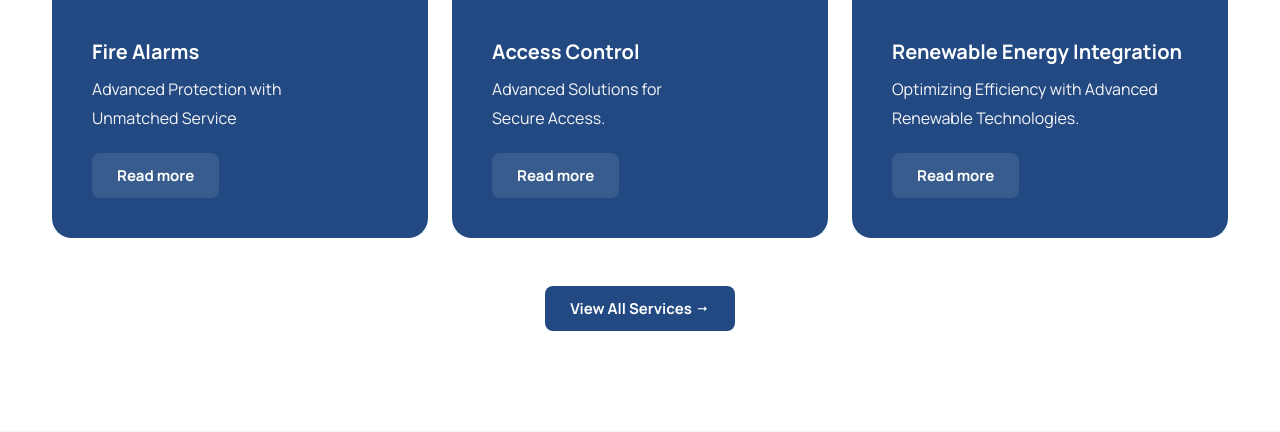
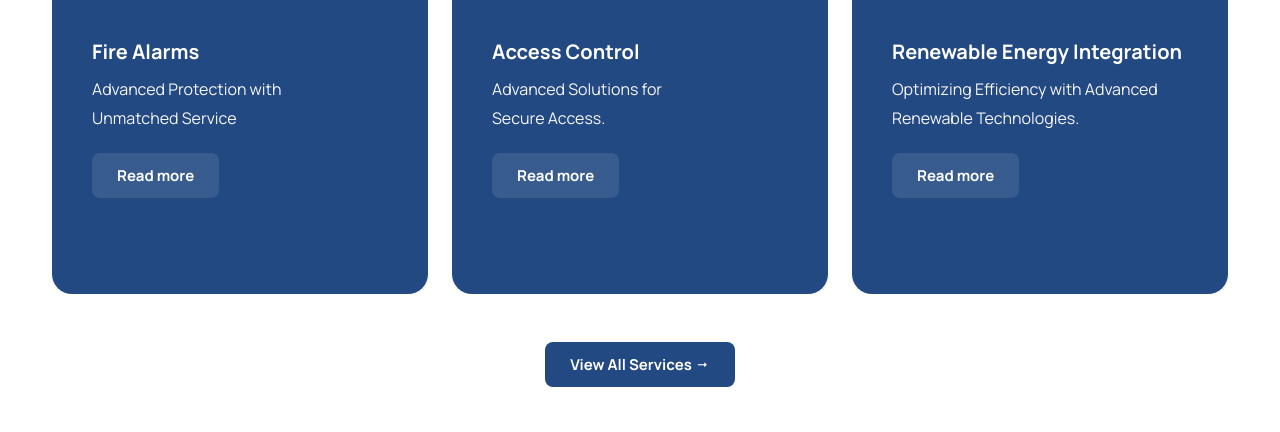
Before and after one commit to AbubakarCinnova/andrew24, a PHP site: page / in a window 1280 px wide. Shown: the part 1720-2152 px from the top of the page. Run offline with PHP 8.4, Linux system fonts and the light colour scheme; some libraries are stand-ins or nearby versions.

Commit message:
min-h-295

```diff
--- a/css/custom.css
+++ b/css/custom.css
@@ -9,7 +9,9 @@
     margin: 10px 0px;
 }
 
-
+.min-h-295 {
+    min-height: 295px;
+}
 
 
 
--- a/index.php
+++ b/index.php
@@ -245,7 +245,7 @@
                                     <img src="images/misc/firealarm1000x665-min.webp" class="img-fluid"
                                         alt="fire-alarm">
                                 </div>
-                                <div class="padding40 bg-color text-light">
+                                <div class="padding40 bg-color text-light min-h-295">
                                     <h4>Fire Alarms </h4>
                                     <p class="no-bottom">Advanced Protection with <br> Unmatched Service</p>
                                     <div class="spacer-20"></div>
@@ -263,7 +263,7 @@
                                     <img src="images/misc/ourservices_access-control-1000X665.webp" class="img-fluid"
                                         alt="access-control">
                                 </div>
-                                <div class="padding40 bg-color text-light">
+                                <div class="padding40 bg-color text-light min-h-295">
                                     <h4>Access Control </h4>
                                     <p class="no-bottom">Advanced Solutions for <br>Secure Access.</p>
                                     <div class="spacer-20"></div>
@@ -281,7 +281,7 @@
                                     <img src="images/misc/ourservices_renewable-energy-1000X665v3-min.webp"
                                         class="img-fluid" alt="remarkeable">
                                 </div>
-                                <div class="padding40 bg-color text-light">
+                                <div class="padding40 bg-color text-light min-h-295">
                                     <h4>Renewable Energy Integration</h4>
                                     <p class="no-bottom">Optimizing Efficiency with Advanced Renewable Technologies.</p>
                                     <div class="spacer-20"></div>
```
